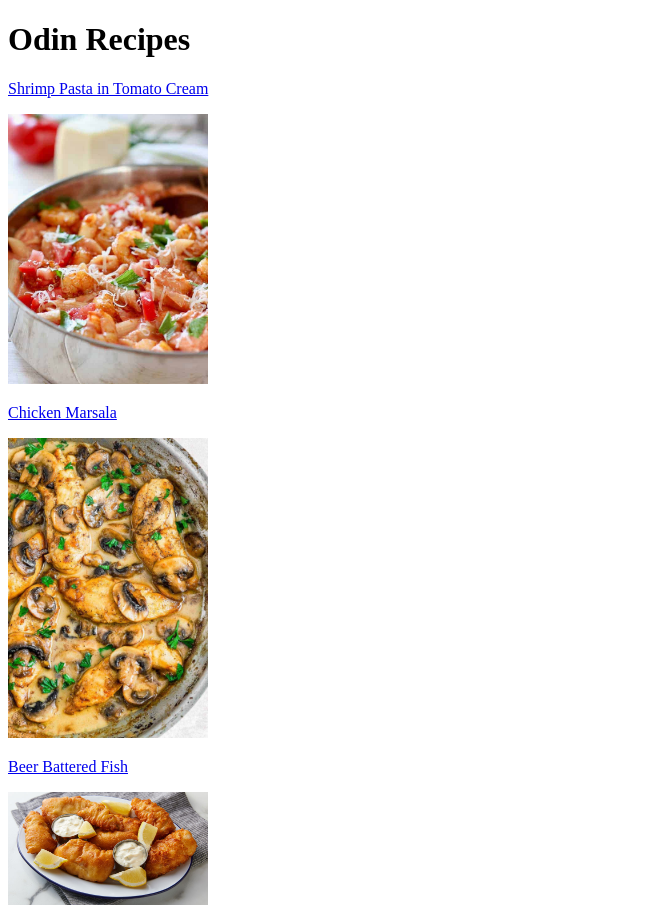
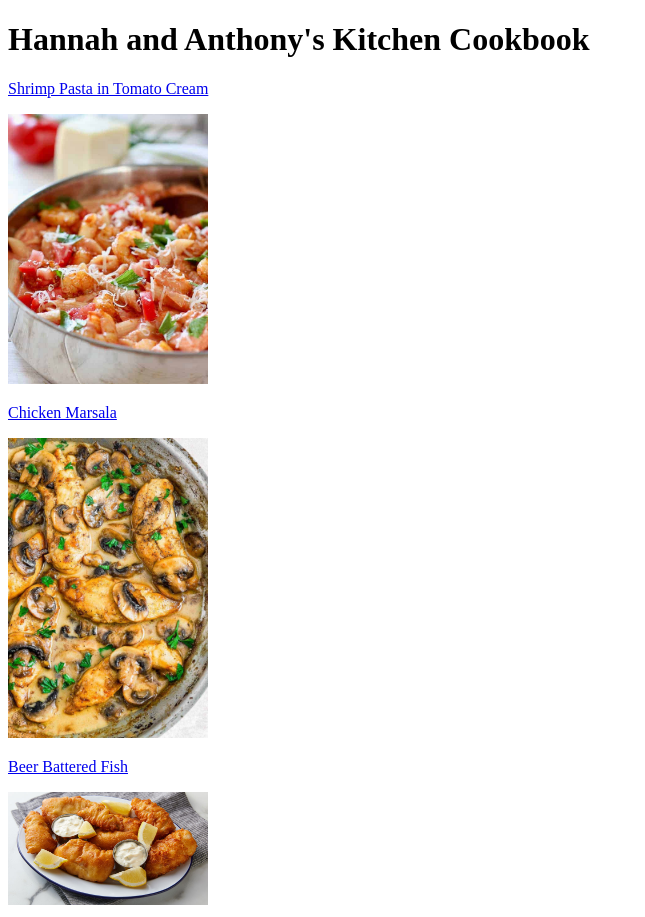
Before and after one commit to atassielli/odin-recipes, a plain HTML site: page index.html in a window 1280 px wide. Shown: the whole page, without its empty margins (0-645 px from the left). Drawn offline with Linux system fonts and the light colour scheme.

Commit message:
Fix page title

```diff
--- a/index.html
+++ b/index.html
@@ -5,7 +5,7 @@
     <meta charset="UTF-8">
 </head>
 <body>
-<h1>Odin Recipes</h1>
+<h1>Hannah and Anthony's Kitchen Cookbook</h1>
 
 <p><a href="recipes/shrimppasta.html">Shrimp Pasta in Tomato Cream</a></p>
 <img src="images/shrimppasta.jpeg" alt="Shrimp Pasta in Tomoato Cream" width="200">
```
